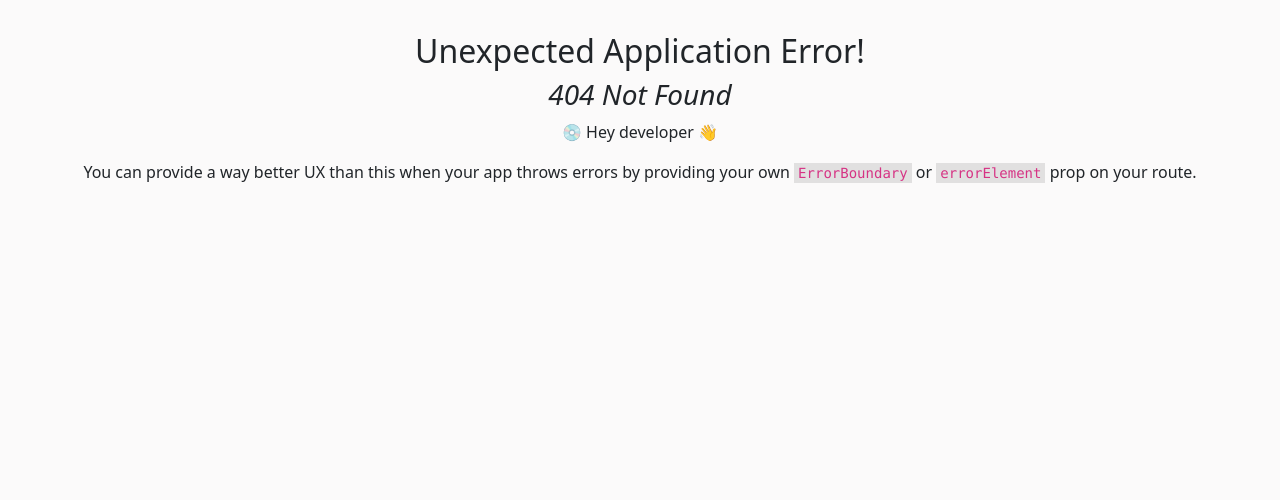
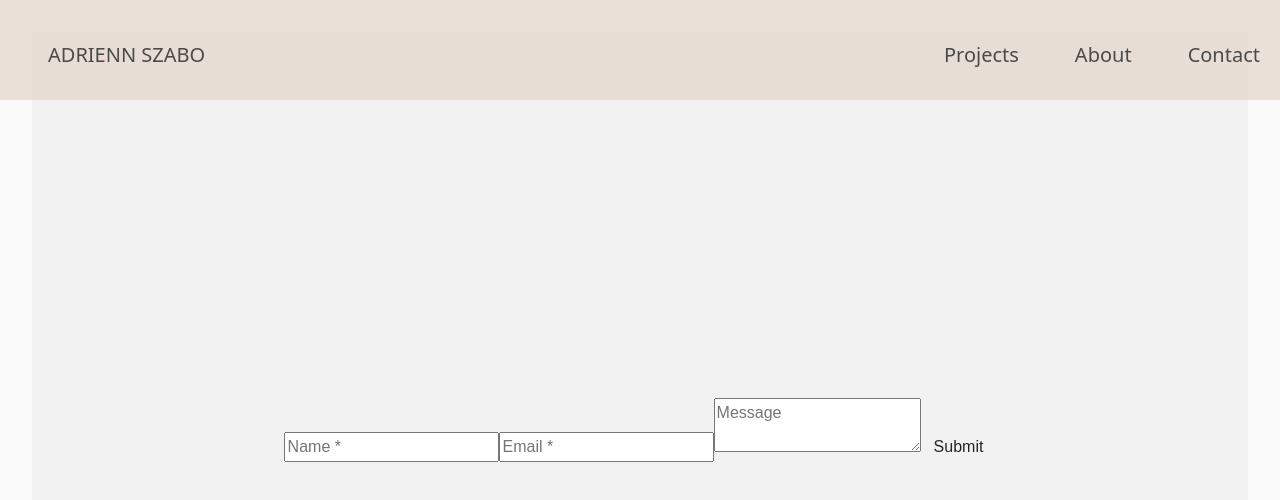
Before and after one commit to aszab1/portfolio-webpage, a React (Vite) app: page /contact in a window 1280 px wide. Before the commit this address had no page. Shown: the top 500 px of the page. Built offline with nearby package versions, Linux system fonts and the light colour scheme.

Commit message:
added contact form and connected to EmailJs

```diff
--- a/package.json
+++ b/package.json
@@ -11,6 +11,7 @@
   },
   "dependencies": {
     "@chakra-ui/react": "^2.8.2",
+    "@emailjs/browser": "^4.1.0",
     "@emotion/react": "^11.11.3",
     "@emotion/styled": "^11.11.0",
     "@fortawesome/fontawesome-svg-core": "^6.5.1",
@@ -18,6 +19,7 @@
     "@fortawesome/free-solid-svg-icons": "^6.5.1",
     "@fortawesome/react-fontawesome": "^0.2.0",
     "bootstrap": "^5.3.2",
+    "emailjs-com": "^3.2.0",
     "framer-motion": "^11.0.3",
     "react": "^18.2.0",
     "react-bootstrap": "^2.10.0",
--- /dev/null
+++ b/src/components/Contact.jsx
@@ -0,0 +1,78 @@
+import emailjs from 'emailjs-com'
+import { useState } from 'react'
+
+const Contact = () => {
+  const [formData, setFormData] = useState({
+    name: '',
+    email: '',
+    message: ''
+  })
+  const [response, setResponse] = useState(null)
+
+  const handleChange = (e) => {
+    setFormData({ ...formData, [e.target.name]: e.target.value })
+  }
+
+  function handleSubmit(e) {
+    e.preventDefault()
+
+    const serviceId = import.meta.env.VITE_SERVICE_ID
+    const templateId = import.meta.env.VITE_TEMPLATE_ID
+    const userId = import.meta.env.VITE_USER_ID
+
+    const templateParams = {
+      name: formData.name,
+      email: formData.email,
+      message: formData.message
+    };
+
+    emailjs.send(serviceId, templateId, templateParams, userId)
+      .then((response) => {
+        console.log('Email sent successfully:', response)
+        setResponse({ success: true, data: { message: "Message successfully sent!" } })
+        // Reset form data
+        setFormData({ name: '', email: '', message: ''})
+      })
+      .catch((error) => {
+        console.log('Failed to send email', error)
+        setResponse({ success: false, data: { message: 'Failed to send message. Please try again.' }})
+      })
+  }
+
+  return (
+    <div className='form'>
+      <form onSubmit={handleSubmit}>
+        <input
+          type='text'
+          name='name'
+          placeholder='Name *'
+          value={formData.name}
+          onChange={handleChange}
+          required
+        />
+        <input
+          type='email'
+          name='email'
+          placeholder='Email *'
+          value={formData.email}
+          onChange={handleChange}
+          required
+        />
+        <textarea
+          name='message'
+          className='textarea'
+          placeholder='Message'
+          value={formData.message}
+          onChange={handleChange}
+          required
+        />
+        <button className='btn' type="submit">Submit</button>
+        {response && (
+          <p className='danger bold mt-4'>{response.data.message}</p>
+        )}
+      </form>
+    </div>
+  )
+}
+
+export default Contact
--- a/src/components/Home.jsx
+++ b/src/components/Home.jsx
@@ -18,7 +18,7 @@ export default function Home() {
         <CardBody className='home-cardBody'>
 
         <Heading className='heading-text' size='md'>Hello!</Heading>
-        <Text className='home-text'>I am Adrienn, a Junior Software Engineer based in London.</Text>
+        <Text className='home-text'>I&apos;m Adrienn, a Junior Software Engineer based in London.</Text>
         </CardBody>
         </Stack>
       </Card>
--- a/src/components/Nav.jsx
+++ b/src/components/Nav.jsx
@@ -15,7 +15,7 @@ export default function NavBar() {
                 <Nav className='nav-links'>
                 <Nav.Link as={Link} to='/'>Projects</Nav.Link>
                 <Nav.Link as={Link} to='/about'>About</Nav.Link>
-                <Nav.Link as={Link} to='/'>Contact</Nav.Link>
+                <Nav.Link as={Link} to='/contact'>Contact</Nav.Link>
                 </Nav>
 
                 </Container>
--- a/src/main.jsx
+++ b/src/main.jsx
@@ -5,6 +5,7 @@ import {createBrowserRouter, RouterProvider} from 'react-router-dom'
 import App from './App.jsx'
 import Home from './components/Home.jsx'
 import About from './components/About.jsx'
+import Contact from './components/Contact.jsx'
 
 
 import './index.css'
@@ -20,6 +21,10 @@ const router = createBrowserRouter([
         path: '/about',
         element: <About />,
       },
+      {
+        path: '/contact',
+        element: <Contact />,
+      },
     ]
   }
 ])
--- /dev/null
+++ b/src/styles/components/Contact.scss
@@ -0,0 +1,7 @@
+.form {
+  display: flex;
+  align-items: center;
+  justify-content: center;
+  height: 100vh;
+  background: #f2f2f2;
+}
--- a/src/styles/main.scss
+++ b/src/styles/main.scss
@@ -3,3 +3,4 @@
 @import './components/Home.scss';
 @import './components/Projects.scss';
 @import './components/ShapeContainer.scss';
+@import './components/Contact.scss';
```
Also changed, not shown: 1 other file (tests, documents, lock files or other folders).
